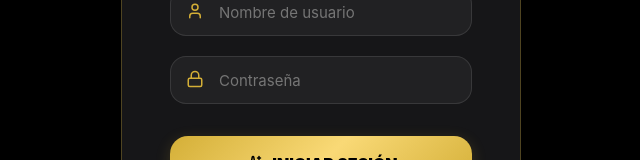
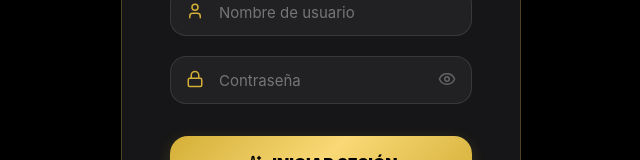
Before and after one commit to Waiharrington/banda-barber-crm, a React (Vite) app: page / in a window 1280 px wide. Shown: the part 370-530 px from the top of the page, without its empty margins (319-959 px from the left). Built offline with nearby package versions, Linux system fonts and the light colour scheme; no server answers; the database is empty.

Commit message:
UI: Agregar toggle de visibilidad de contraseña en Login

```diff
--- a/src/components/Login.jsx
+++ b/src/components/Login.jsx
@@ -1,6 +1,6 @@
 import React, { useState } from 'react';
 import { useAuth } from '../context/AuthContext';
-import { User, Lock, Loader2, Sparkles } from 'lucide-react';
+import { User, Lock, Loader2, Sparkles, Eye, EyeOff } from 'lucide-react';
 import logo from '../assets/logo.png';
 import ParticleBackground from './ParticleBackground';
 
@@ -8,6 +8,7 @@
   const { login, loading } = useAuth();
   const [username, setUsername] = useState('');
   const [password, setPassword] = useState('');
+  const [showPassword, setShowPassword] = useState(false);
   const [error, setError] = useState('');
 
   const handleSubmit = async (e) => {
@@ -76,7 +77,7 @@
           <div style={{ position: 'relative' }}>
             <Lock size={18} color="var(--gold-primary)" style={{ position: 'absolute', left: '16px', top: '14px' }} />
             <input
-              type="password"
+              type={showPassword ? "text" : "password"}
               placeholder="Contraseña"
               value={password}
               onChange={(e) => setPassword(e.target.value)}
@@ -91,6 +92,25 @@
                 fontSize: '15px'
               }}
             />
+            <button
+              type="button"
+              onClick={() => setShowPassword(!showPassword)}
+              style={{
+                position: 'absolute',
+                right: '16px',
+                top: '14px',
+                background: 'none',
+                border: 'none',
+                color: 'var(--text-muted)',
+                cursor: 'pointer',
+                padding: 0,
+                display: 'flex',
+                alignItems: 'center',
+                justifyContent: 'center'
+              }}
+            >
+              {showPassword ? <EyeOff size={18} /> : <Eye size={18} />}
+            </button>
           </div>
 
           {error && (
```
